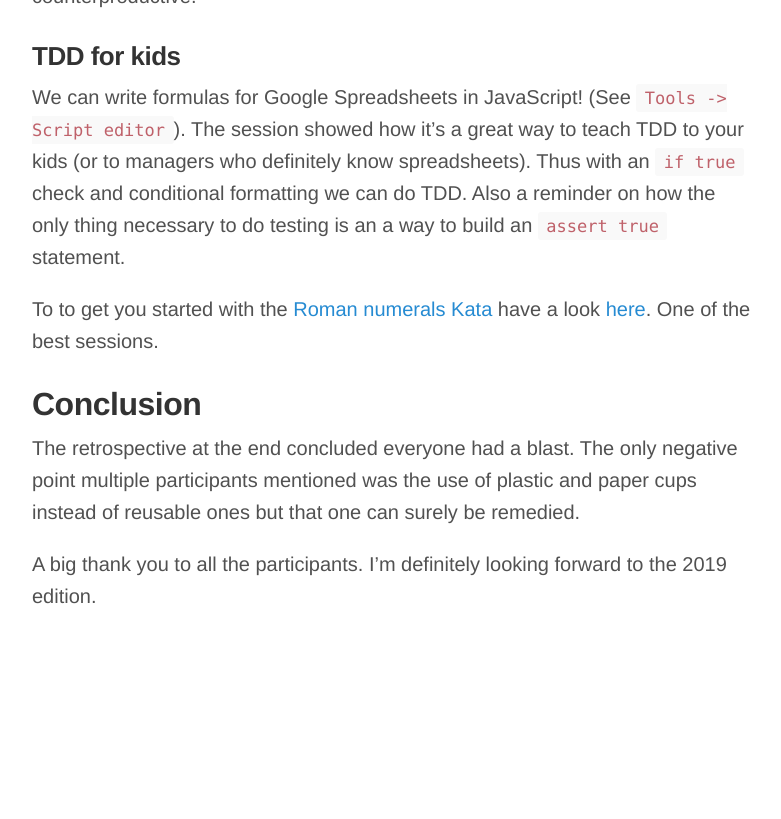
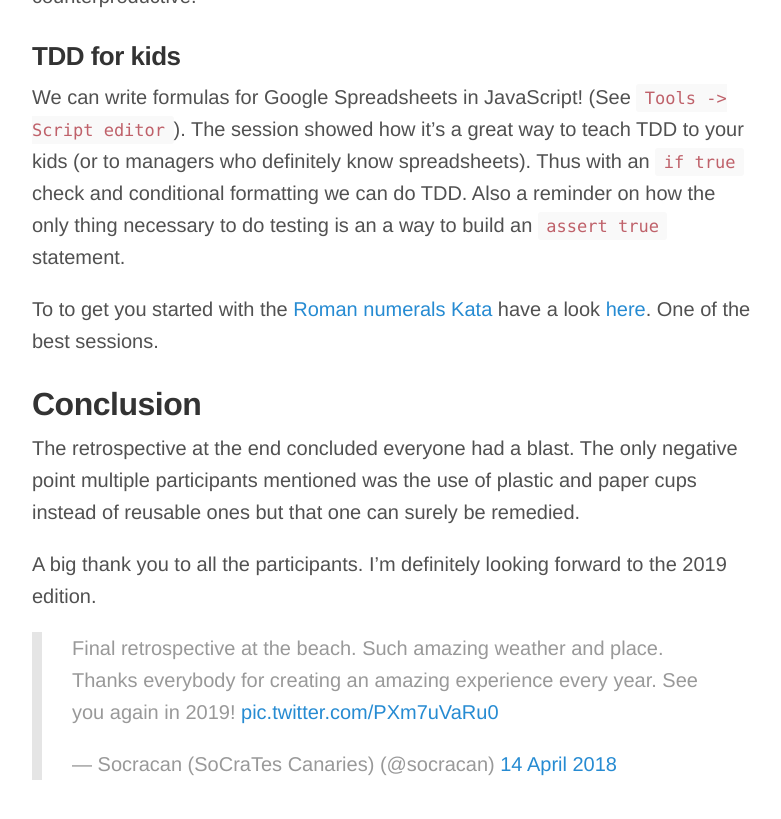
Before and after one commit to schlegde/schlegel.github.io, a Jekyll site: the page built from _posts/2018-04-16-socrates-canaries-2018.md, in a window 1280 px wide and 900 px high, scrolled down 6416 px. Shown: the top 819 px of the window, without its empty margins (248-1029 px from the left). Built offline with Jekyll 4.4.1, drawn with Linux system fonts in a browser that asks for light colours; comment, search, counter and statistics services are not loaded; before the commit the page ends 7148 px from its top, so only the background shows below that.

Commit message:
add closing tweet to post

```diff
--- a/_posts/2018-04-16-socrates-canaries-2018.md
+++ b/_posts/2018-04-16-socrates-canaries-2018.md
@@ -126,3 +126,6 @@ To to get you started with the [Roman numerals Kata](http://codingdojo.org/kata/
 The retrospective at the end concluded everyone had a blast. The only negative point multiple participants mentioned was the use of plastic and paper cups instead of reusable ones but that one can surely be remedied.
 
 A big thank you to all the participants. I'm definitely looking forward to the 2019 edition.
+
+<blockquote class="twitter-tweet tw-align-center" data-lang="en-gb"><p lang="en" dir="ltr">Final retrospective at the beach. Such amazing weather and place. Thanks everybody for creating an amazing experience every year. See you again in 2019! <a href="https://t.co/PXm7uVaRu0">pic.twitter.com/PXm7uVaRu0</a></p>&mdash; Socracan (SoCraTes Canaries) (@socracan) <a href="https://twitter.com/socracan/status/985240938099433472?ref_src=twsrc%5Etfw">14 April 2018</a></blockquote>
+<script async src="https://platform.twitter.com/widgets.js" charset="utf-8"></script>
```
